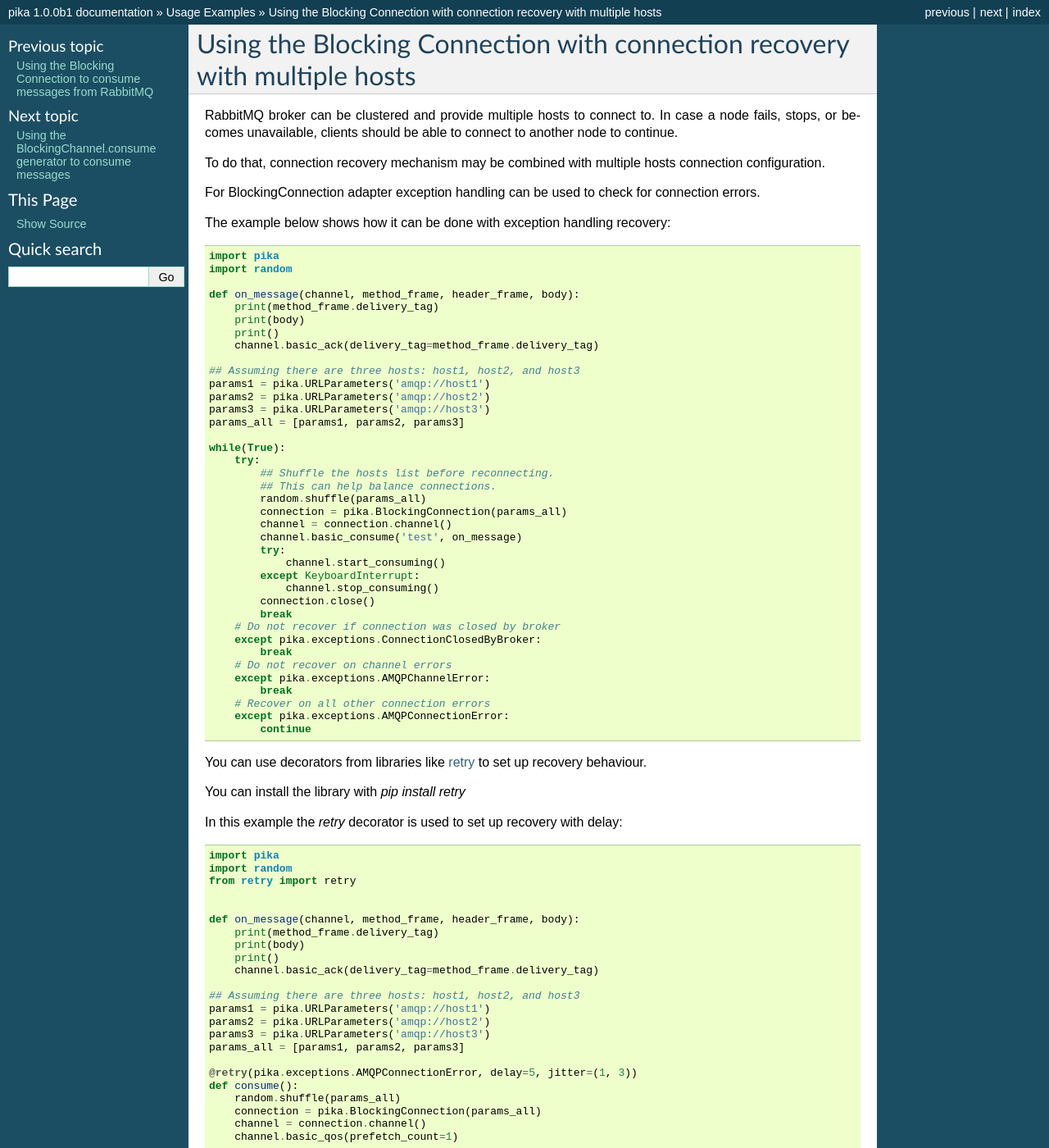
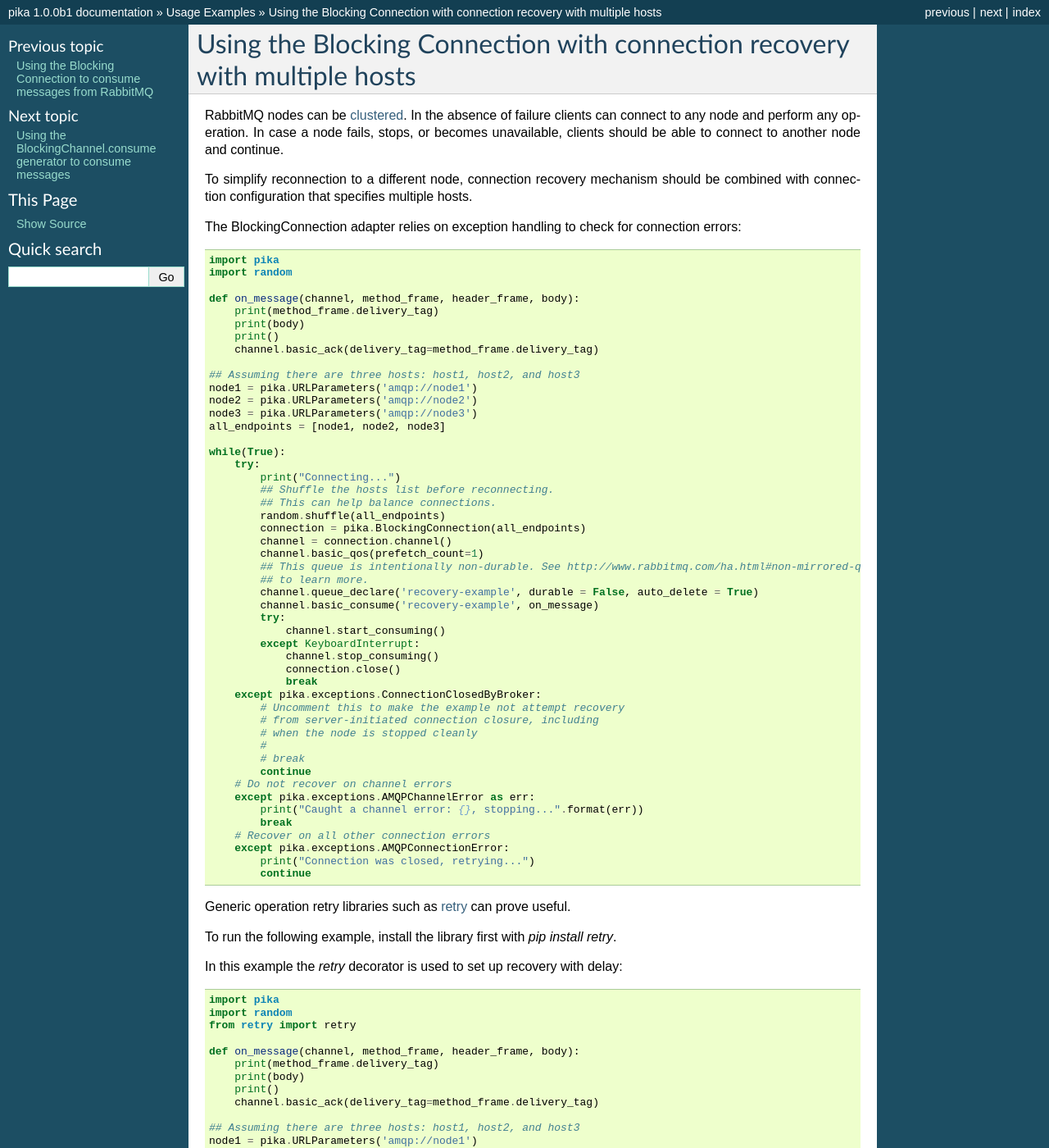
Before and after one commit to pika/pika, a Sphinx documentation site: the page built from docs/examples/blocking_consume_recover_multiple_hosts.rst, in a window 1280 px wide and 1400 px high. Shown: the whole window at 82% size. Built offline with Sphinx 7.4.7, drawn with Linux system fonts in a browser that asks for light colours; some of the changed text lies outside the part shown.

Commit message:
Wording, recovery example usability improvements

```diff
--- a/docs/examples/blocking_consume_recover_multiple_hosts.rst
+++ b/docs/examples/blocking_consume_recover_multiple_hosts.rst
@@ -3,17 +3,16 @@ Using the Blocking Connection with connection recovery with multiple hosts
 
 .. _example_blocking_basic_consume_recover_multiple_hosts:
 
-RabbitMQ broker can be clustered and provide multiple hosts to connect to.
+RabbitMQ nodes can be `clustered <http://www.rabbitmq.com/clustering.html>`_.
+In the absence of failure clients can connect to any node and perform any operation.
 In case a node fails, stops, or becomes unavailable, clients should be able to
-connect to another node to continue.
+connect to another node and continue.
 
-To do that, connection recovery mechanism may be combined with multiple
-hosts connection configuration.
+To simplify reconnection to a different node, connection recovery mechanism
+should be combined with connection configuration that specifies multiple hosts.
 
-For BlockingConnection adapter exception handling can be used to check for
-connection errors.
-
-The example below shows how it can be done with exception handling recovery::
+The BlockingConnection adapter relies on exception handling to check for
+connection errors::
 
     import pika
     import random
@@ -25,47 +24,56 @@ The example below shows how it can be done with exception handling recovery::
         channel.basic_ack(delivery_tag=method_frame.delivery_tag)
 
     ## Assuming there are three hosts: host1, host2, and host3
-    params1 = pika.URLParameters('amqp://host1')
-    params2 = pika.URLParameters('amqp://host2')
-    params3 = pika.URLParameters('amqp://host3')
-    params_all = [params1, params2, params3]
+    node1 = pika.URLParameters('amqp://node1')
+    node2 = pika.URLParameters('amqp://node2')
+    node3 = pika.URLParameters('amqp://node3')
+    all_endpoints = [node1, node2, node3]
 
     while(True):
         try:
+            print("Connecting...")
             ## Shuffle the hosts list before reconnecting.
             ## This can help balance connections.
-            random.shuffle(params_all)
-            connection = pika.BlockingConnection(params_all)
+            random.shuffle(all_endpoints)
+            connection = pika.BlockingConnection(all_endpoints)
             channel = connection.channel()
-            channel.basic_consume('test', on_message)
+            channel.basic_qos(prefetch_count=1)
+            ## This queue is intentionally non-durable. See http://www.rabbitmq.com/ha.html#non-mirrored-queue-behavior-on-node-failure
+            ## to learn more.
+            channel.queue_declare('recovery-example', durable = False, auto_delete = True)
+            channel.basic_consume('recovery-example', on_message)
             try:
                 channel.start_consuming()
             except KeyboardInterrupt:
                 channel.stop_consuming()
-            connection.close()
-            break
-        # Do not recover if connection was closed by broker
+                connection.close()
+                break
         except pika.exceptions.ConnectionClosedByBroker:
-            break
+            # Uncomment this to make the example not attempt recovery
+            # from server-initiated connection closure, including
+            # when the node is stopped cleanly
+            #
+            # break
+            continue
         # Do not recover on channel errors
-        except pika.exceptions.AMQPChannelError:
+        except pika.exceptions.AMQPChannelError as err:
+            print("Caught a channel error: {}, stopping...".format(err))
             break
         # Recover on all other connection errors
         except pika.exceptions.AMQPConnectionError:
+            print("Connection was closed, retrying...")
             continue
 
+Generic operation retry libraries such as `retry <https://github.com/invl/retry>`_
+can prove useful.
 
-You can use decorators from libraries like `retry <https://github.com/invl/retry>`_
-to set up recovery behaviour.
-
-You can install the library with `pip install retry`
+To run the following example, install the library first with `pip install retry`.
 
 In this example the `retry` decorator is used to set up recovery with delay::
 
     import pika
     import random
     from retry import retry
-
 
     def on_message(channel, method_frame, header_frame, body):
         print(method_frame.delivery_tag)
@@ -74,27 +82,34 @@ In this example the `retry` decorator is used to set up recovery with delay::
         channel.basic_ack(delivery_tag=method_frame.delivery_tag)
 
     ## Assuming there are three hosts: host1, host2, and host3
-    params1 = pika.URLParameters('amqp://host1')
-    params2 = pika.URLParameters('amqp://host2')
-    params3 = pika.URLParameters('amqp://host3')
-    params_all = [params1, params2, params3]
+    node1 = pika.URLParameters('amqp://node1')
+    node2 = pika.URLParameters('amqp://node2')
+    node3 = pika.URLParameters('amqp://node3')
+    all_endpoints = [node1, node2, node3]
 
     @retry(pika.exceptions.AMQPConnectionError, delay=5, jitter=(1, 3))
     def consume():
-        random.shuffle(params_all)
-        connection = pika.BlockingConnection(params_all)
+        random.shuffle(all_endpoints)
+        connection = pika.BlockingConnection(all_endpoints)
         channel = connection.channel()
         channel.basic_qos(prefetch_count=1)
 
-        channel.basic_consume('test', on_message)
+        ## This queue is intentionally non-durable. See http://www.rabbitmq.com/ha.html#non-mirrored-queue-behavior-on-node-failure
+        ## to learn more.
+        channel.queue_declare('recovery-example', durable = False, auto_delete = True)
+        channel.basic_consume('recovery-example', on_message)
 
         try:
             channel.start_consuming()
         except KeyboardInterrupt:
             channel.stop_consuming()
             connection.close()
-        # Do not recover connections closed by server
         except pika.exceptions.ConnectionClosedByBroker:
-            pass
+            # Uncomment this to make the example not attempt recovery
+            # from server-initiated connection closure, including
+            # when the node is stopped cleanly
+            # except pika.exceptions.ConnectionClosedByBroker:
+            #     pass
+            continue
 
     consume()
```
Also changed, not shown: README.rst (+14 -12 lines).
